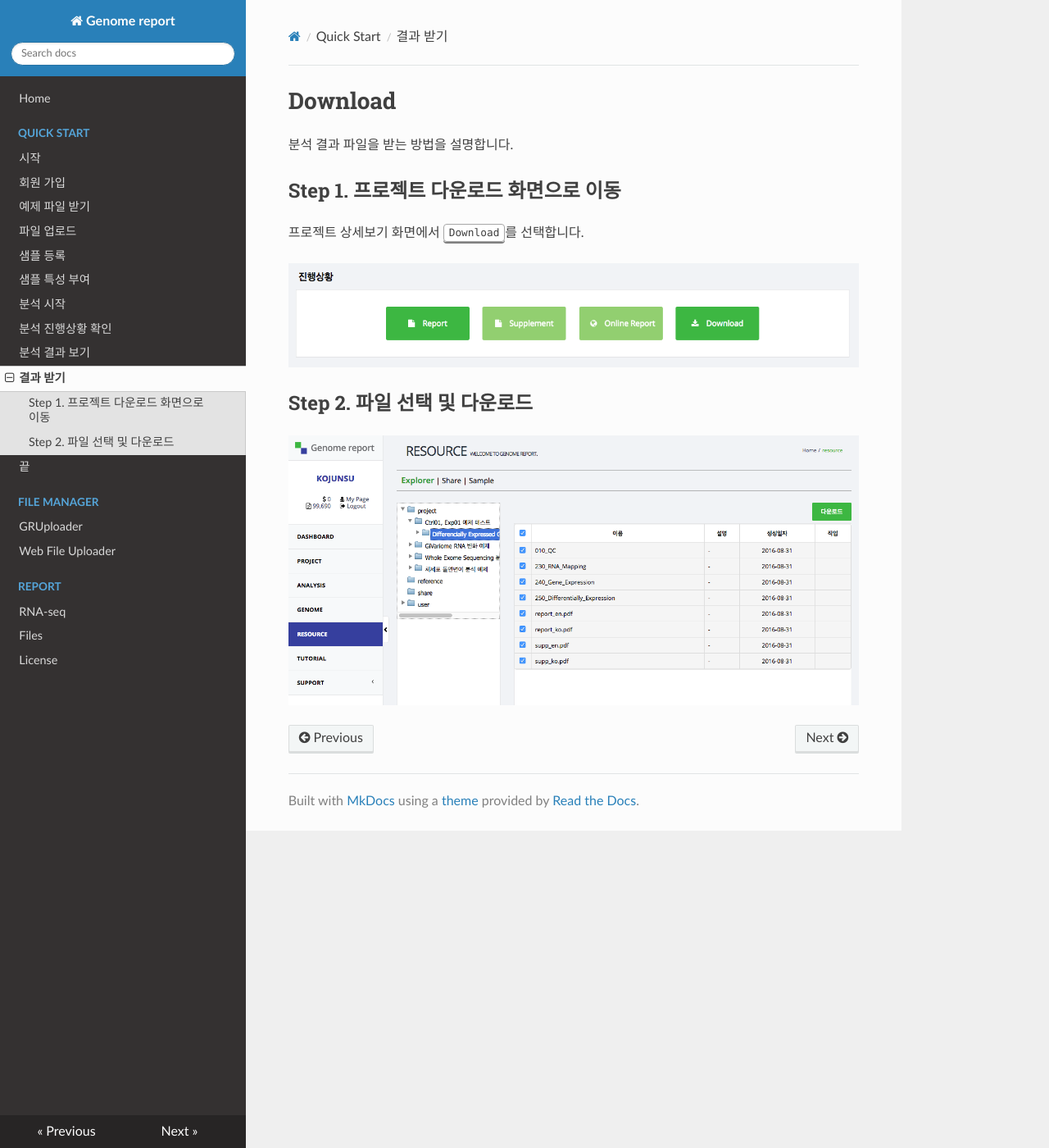
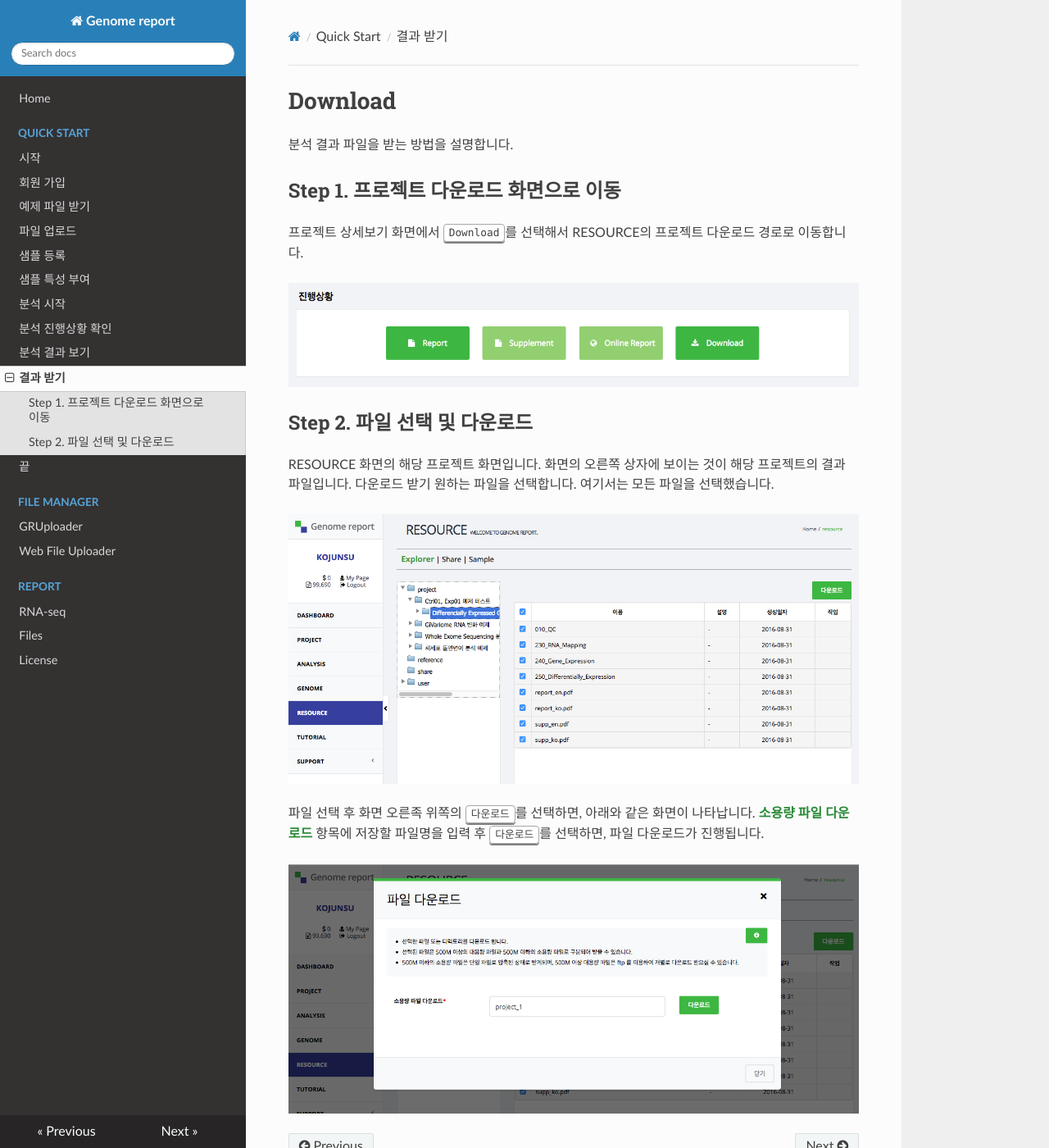
Before and after one commit to genomereport/gimanual, an MkDocs documentation site: the page built from docs/quick_start/download.md, in a window 1280 px wide and 1400 px high. Shown: the whole window at 82% size. Built offline with MkDocs 1.6.1, drawn with Linux system fonts in a browser that asks for light colours; nearby versions of some CDN libraries; old or Windows-style settings are respelled for this version of MkDocs.

Commit message:
update download.

```diff
--- a/docs/quick_start/download.md
+++ b/docs/quick_start/download.md
@@ -5,10 +5,20 @@
 
 ## Step 1. 프로젝트 다운로드 화면으로 이동
 
-프로젝트 상세보기 화면에서 <kbd>Download</kbd>를 선택합니다.
+프로젝트 상세보기 화면에서 <kbd>Download</kbd>를 선택해서 RESOURCE의 프로젝트 다운로드 경로로
+이동합니다.
 
 ![화면](https://github.com/genomereport/gimanual/raw/master/docs/images/download_01.png)
 
 ## Step 2. 파일 선택 및 다운로드
 
+RESOURCE 화면의 해당 프로젝트 화면입니다. 화면의 오른쪽 상자에 보이는 것이 해당 프로젝트의
+결과 파일입니다. 다운로드 받기 원하는 파일을 선택합니다. 여기서는 모든 파일을 선택했습니다.
+
 ![화면](https://github.com/genomereport/gimanual/raw/master/docs/images/download_02.png)
+
+파일 선택 후 화면 오른족 위쪽의  <kbd>다운로드</kbd>를 선택하면, 아래와 같은 화면이 나타납니다.
+**소용량 파일 다운로드** 항목에 저장할 파일명을 입력 후 <kbd>다운로드</kbd>를 선택하면,
+파일 다운로드가 진행됩니다.
+
+![화면](https://github.com/genomereport/gimanual/raw/master/docs/images/download_03.png)
```
